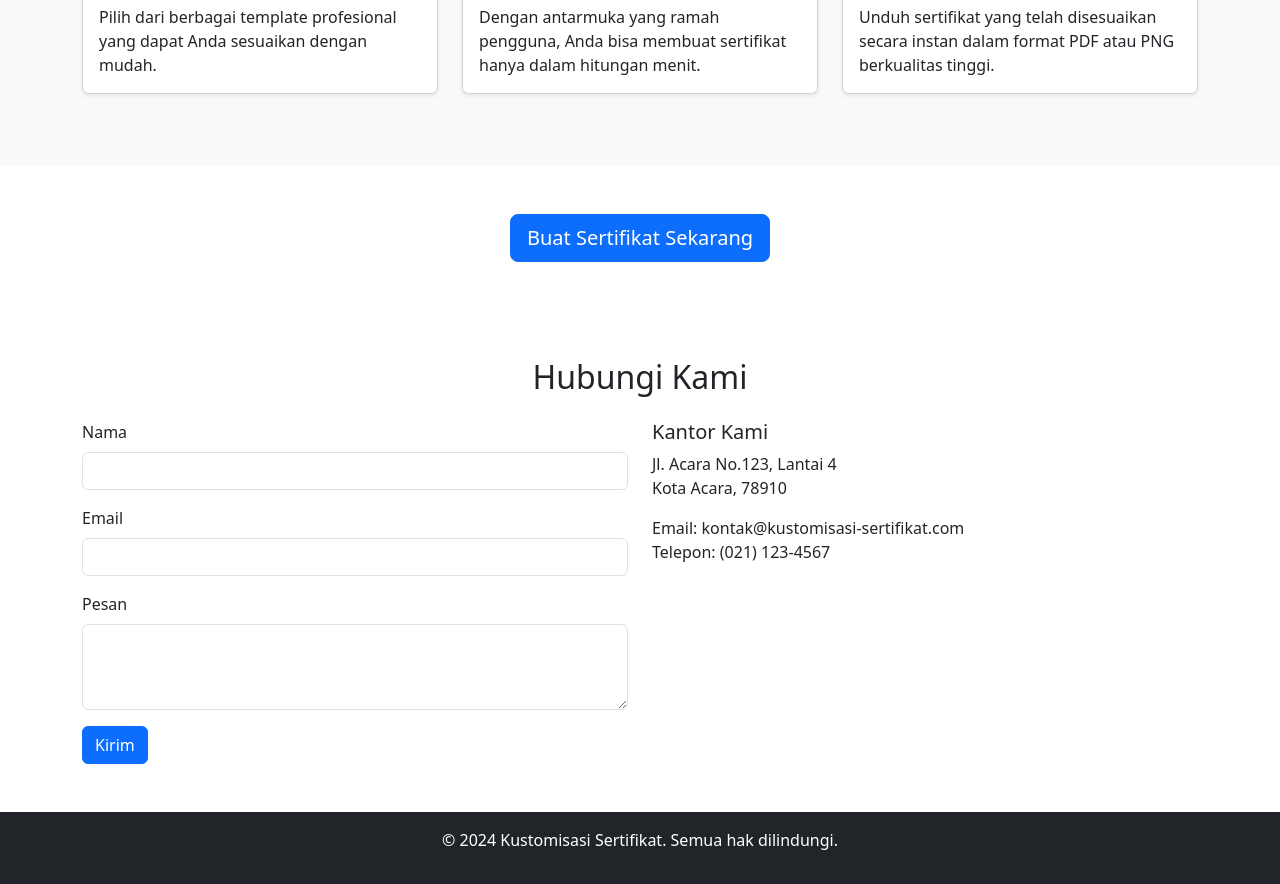
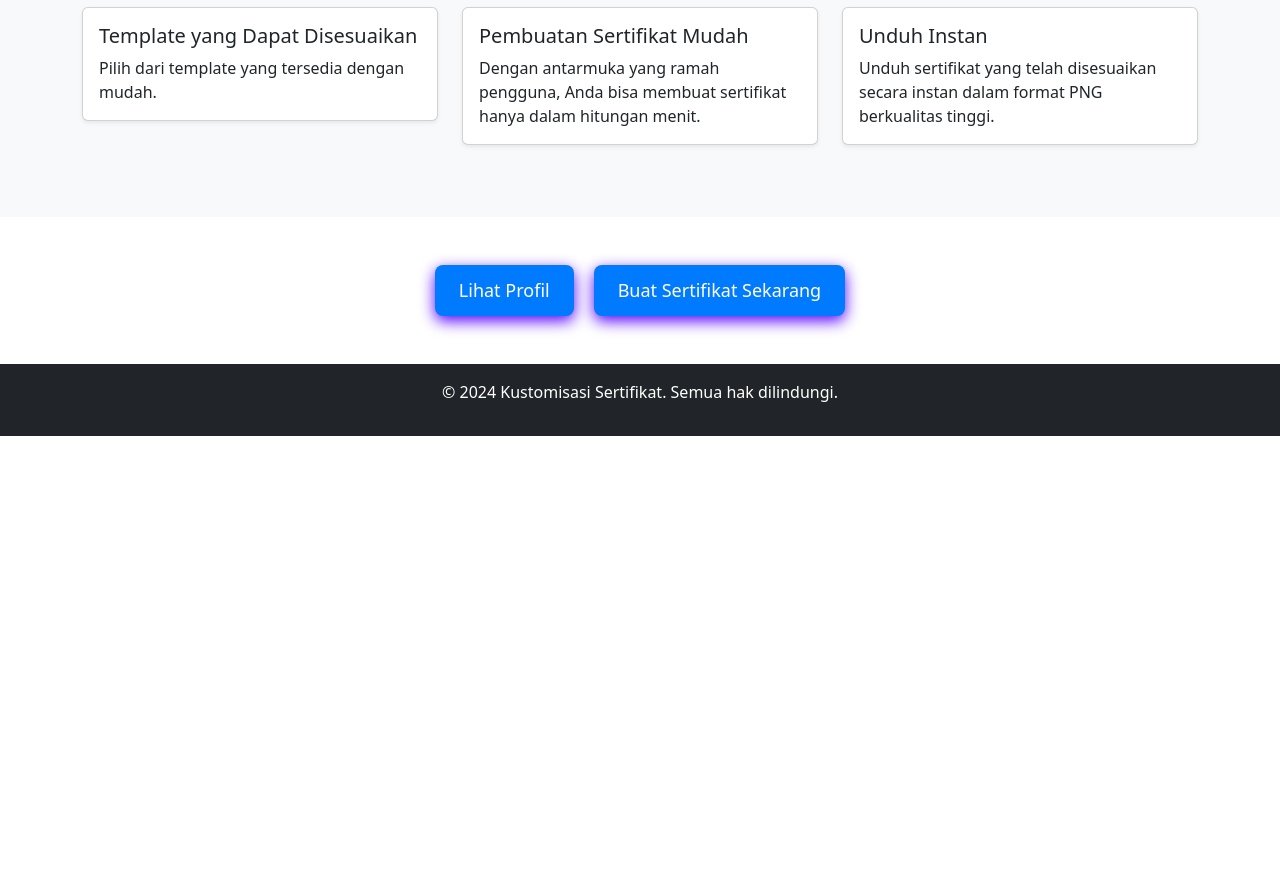
Before and after one commit to Nafidzlifah/Company.Profile, a plain HTML site: page index.html in a window 1280 px wide. Shown: the part 505-1389 px from the top of the page. After the commit the page ends 941 px from the top, so only its background shows below. Drawn offline with nearby package versions, Linux system fonts and the light colour scheme; a script that the page names is missing.

Commit message:
Update index.html

```diff
--- a/index.html
+++ b/index.html
@@ -5,6 +5,50 @@
   <meta name="viewport" content="width=device-width, initial-scale=1.0">
   <title>Kustomisasi Sertifikat</title>
   <link href="https://cdn.jsdelivr.net/npm/bootstrap@5.3.3/dist/css/bootstrap.min.css" rel="stylesheet" integrity="sha384-QWTKZyjpPEjISv5WaRU9OFeRpok6YctnYmDr5pNlyT2bRjXh0JMhjY6hW+ALEwIH" crossorigin="anonymous">
+  <style>
+    /* Tombol dengan efek timbul */
+    .btn-timbul {
+      background-color: #007bff;
+      border: none;
+      color: white;
+      padding: 12px 24px;
+      font-size: 18px;
+      border-radius: 8px;
+      box-shadow: 0px 5px 15px rgb(86, 3, 250);
+      transition: all 0.3s ease-in-out;
+    }
+
+    /* Efek saat hover */
+    .btn-timbul:hover {
+      box-shadow: 0px 8px 20px rgb(52, 6, 255);
+      transform: translateY(-5px);
+    }
+
+    /* Efek saat ditekan */
+    .btn-timbul:active {
+      transform: translateY(2px);
+      box-shadow: 0px 4px 10px rgba(11, 7, 255, 0.991);
+    }
+
+    /* Penataan tombol berdampingan (horizontal) */
+    .btn-container {
+      display: flex;
+      justify-content: center;
+      gap: 20px; /* Jarak antar tombol */
+    }
+
+    /* Tambahan efek timbul untuk kartu layanan */
+    .card {
+      transition: transform 0.3s, box-shadow 0.3s;
+      box-shadow: 0px 5px 15px rgba(237, 81, 81, 0.683);
+    }
+
+    /* Efek timbul saat hover */
+    .card:hover {
+      transform: translateY(-10px);
+      box-shadow: 0px 10px 25px rgba(177, 11, 11, 0.61);
+    }
+  </style>
 </head>
 <body>
 
@@ -13,6 +57,8 @@
     <div class="container">
       <h1>Kustomisasi Sertifikat</h1>
       <p>Membuat sertifikat khusus untuk acara Anda menjadi lebih mudah.</p>
+      <!-- Tombol Logout -->
+      <a href="login.html" class="btn btn-danger btn-timbul btn-lg">Logout</a>
     </div>
   </header>
 
@@ -33,7 +79,7 @@
           <div class="card mb-4 shadow-sm">
             <div class="card-body">
               <h5 class="card-title">Template yang Dapat Disesuaikan</h5>
-              <p class="card-text">Pilih dari berbagai template profesional yang dapat Anda sesuaikan dengan mudah.</p>
+              <p class="card-text">Pilih dari template yang tersedia dengan mudah.</p>
             </div>
           </div>
         </div>
@@ -49,7 +95,7 @@
           <div class="card mb-4 shadow-sm">
             <div class="card-body">
               <h5 class="card-title">Unduh Instan</h5>
-              <p class="card-text">Unduh sertifikat yang telah disesuaikan secara instan dalam format PDF atau PNG berkualitas tinggi.</p>
+              <p class="card-text">Unduh sertifikat yang telah disesuaikan secara instan dalam format PNG berkualitas tinggi.</p>
             </div>
           </div>
         </div>
@@ -57,40 +103,12 @@
     </div>
   </section>
 
-  <!-- Link ke Halaman Pembuatan Sertifikat -->
+  <!-- Link ke Halaman Profil Anggota Kelompok & Pembuatan Sertifikat -->
   <section class="py-5 text-center">
     <div class="container">
-      <a href="sertifikat.html" class="btn btn-primary btn-lg">Buat Sertifikat Sekarang</a>
-    </div>
-  </section>
-
-  <!-- Bagian Kontak Kami -->
-  <section id="contact" class="py-5">
-    <div class="container">
-      <h2 class="text-center mb-4">Hubungi Kami</h2>
-      <div class="row">
-        <div class="col-md-6">
-          <form>
-            <div class="mb-3">
-              <label for="name" class="form-label">Nama</label>
-              <input type="text" class="form-control" id="name">
-            </div>
-            <div class="mb-3">
-              <label for="email" class="form-label">Email</label>
-              <input type="email" class="form-control" id="email">
-            </div>
-            <div class="mb-3">
-              <label for="message" class="form-label">Pesan</label>
-              <textarea class="form-control" id="message" rows="3"></textarea>
-            </div>
-            <button type="submit" class="btn btn-primary">Kirim</button>
-          </form>
-        </div>
-        <div class="col-md-6">
-          <h5>Kantor Kami</h5>
-          <p>Jl. Acara No.123, Lantai 4<br>Kota Acara, 78910</p>
-          <p>Email: kontak@kustomisasi-sertifikat.com<br>Telepon: (021) 123-4567</p>
-        </div>
+      <div class="btn-container">
+        <a href="profil.html" class="btn btn-primary btn-timbul btn-lg">Lihat Profil</a>
+        <a href="sertifikat.html" class="btn btn-primary btn-timbul btn-lg">Buat Sertifikat Sekarang</a>
       </div>
     </div>
   </section>
```
